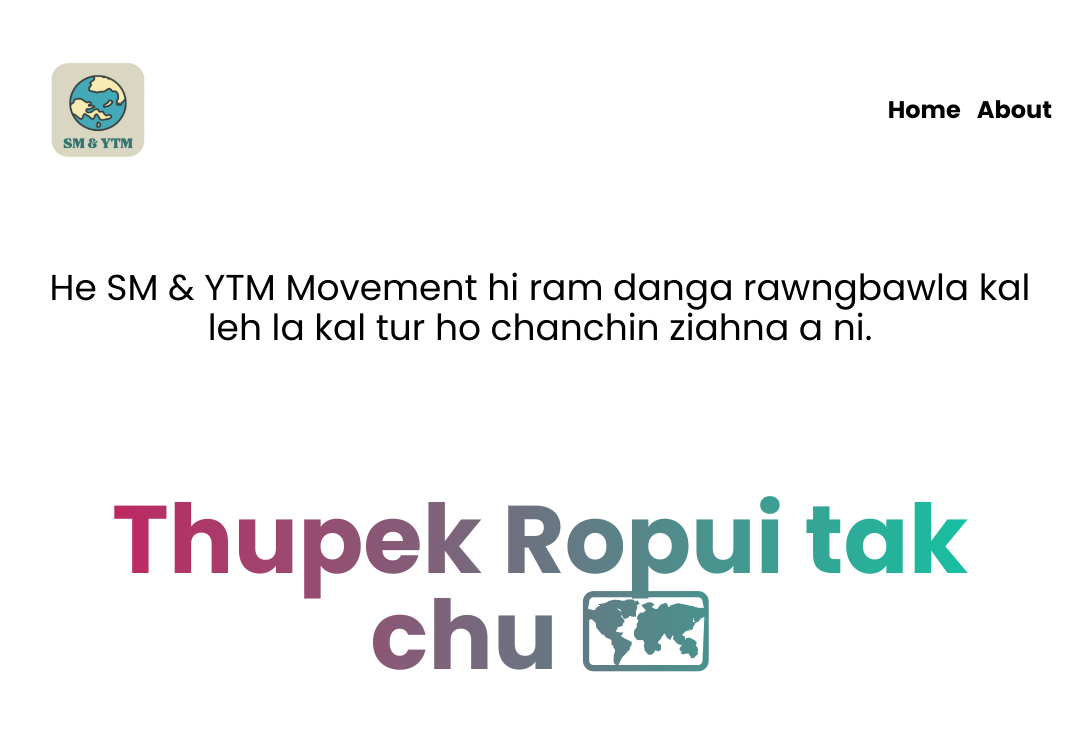
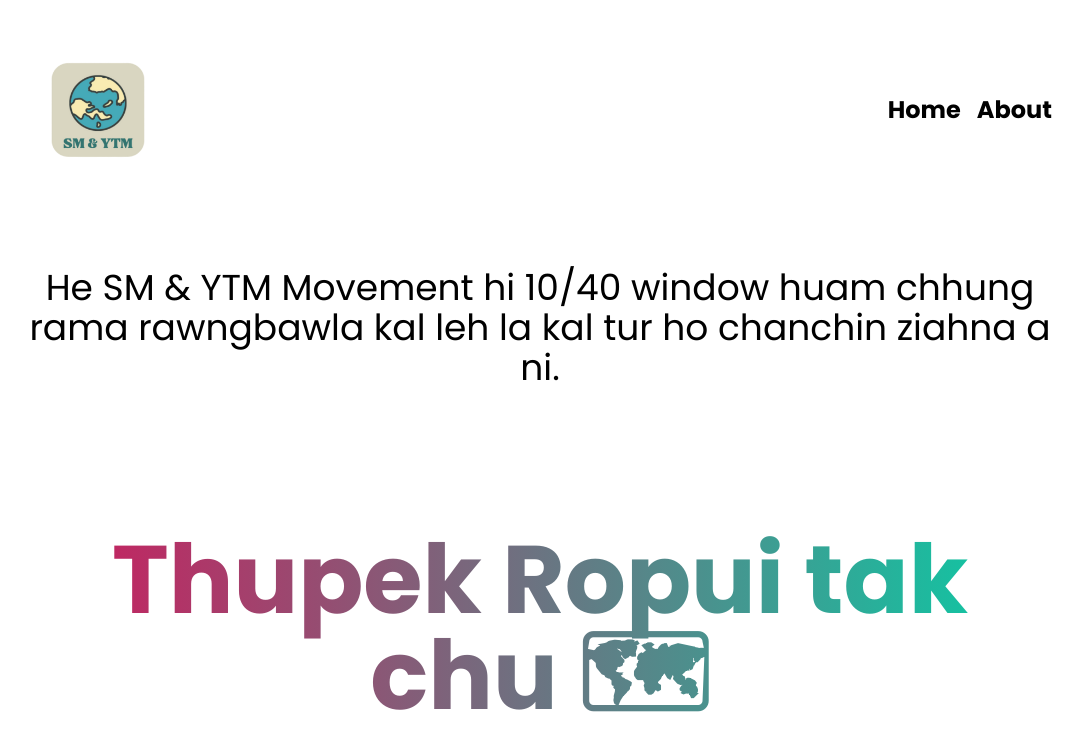
Before and after one commit to Ramengi-chawngthu/smYtm, a Next.js app: page /about in a window 1280 px wide. Shown: the top 750 px of the page, without its empty margins (100-1183 px from the left). Built offline with nearby package versions, Linux system fonts and the light colour scheme.

Commit message:
Change title in About page

```diff
--- a/app/about/page.tsx
+++ b/app/about/page.tsx
@@ -4,7 +4,7 @@ function About() {
   return (
     <>
     <h1 className="text-center text-2xl md:text-4xl mt-12">
-        He SM & YTM Movement hi ram danga rawngbawla kal leh la kal tur ho chanchin ziahna a ni.
+        He SM & YTM Movement hi 10/40 window huam chhung rama rawngbawla kal leh la kal tur ho chanchin ziahna a ni.
     </h1>
     <h1 className={"text-center text-5xl md:text-8xl font-bold mt-36 " + styles.commission}>Thupek Ropui tak chu 🗺</h1>
     <p className="mt-16 text-2xl md:text-4xl text-center">Tin, he Ram Chanchin Ṭha hi hnam zawng zawng hriattîrna tûrin khawvêl zawng zawngah hrilin a awm ang a; chumi zawhah chuan tâwpna chu a lo thleng ang</p>
```
